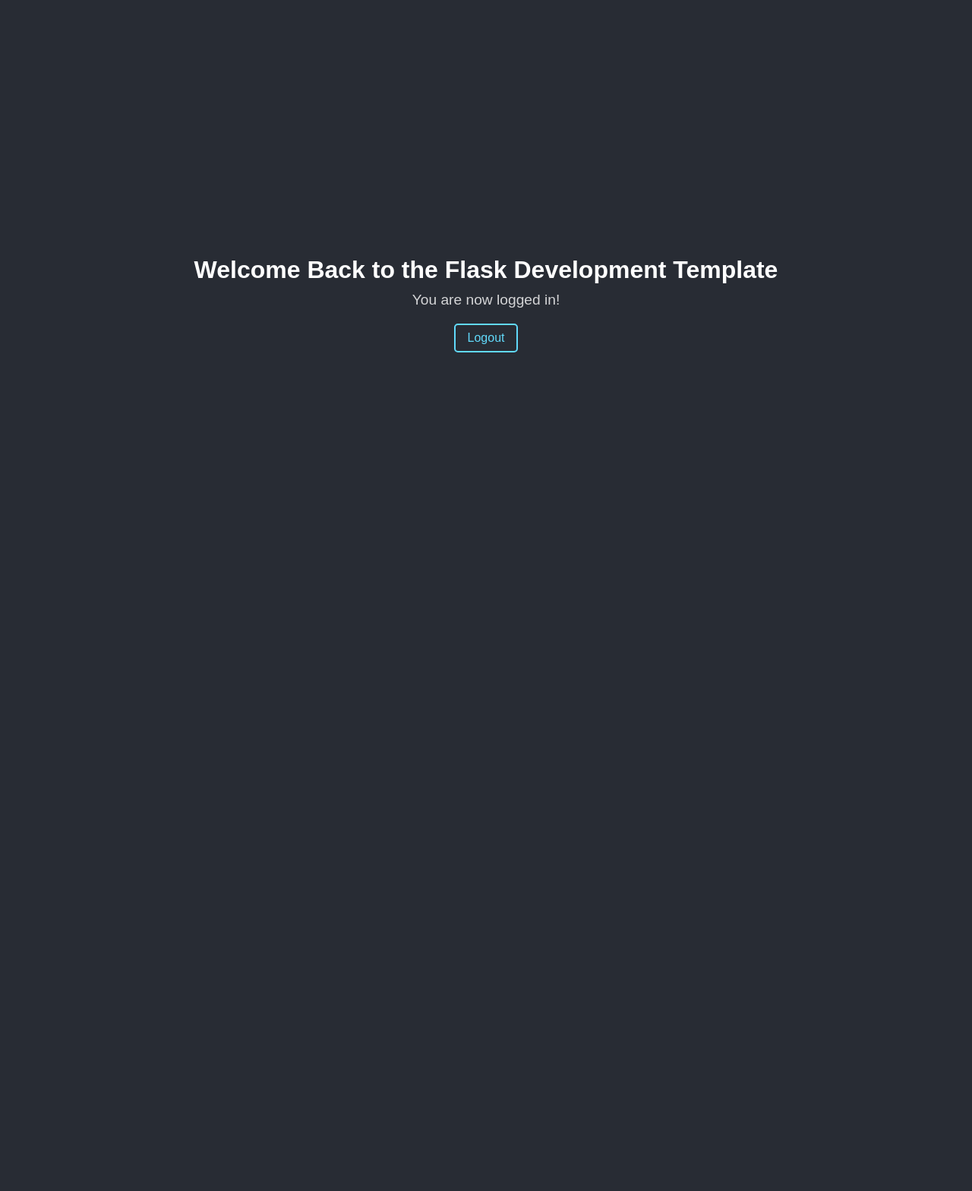
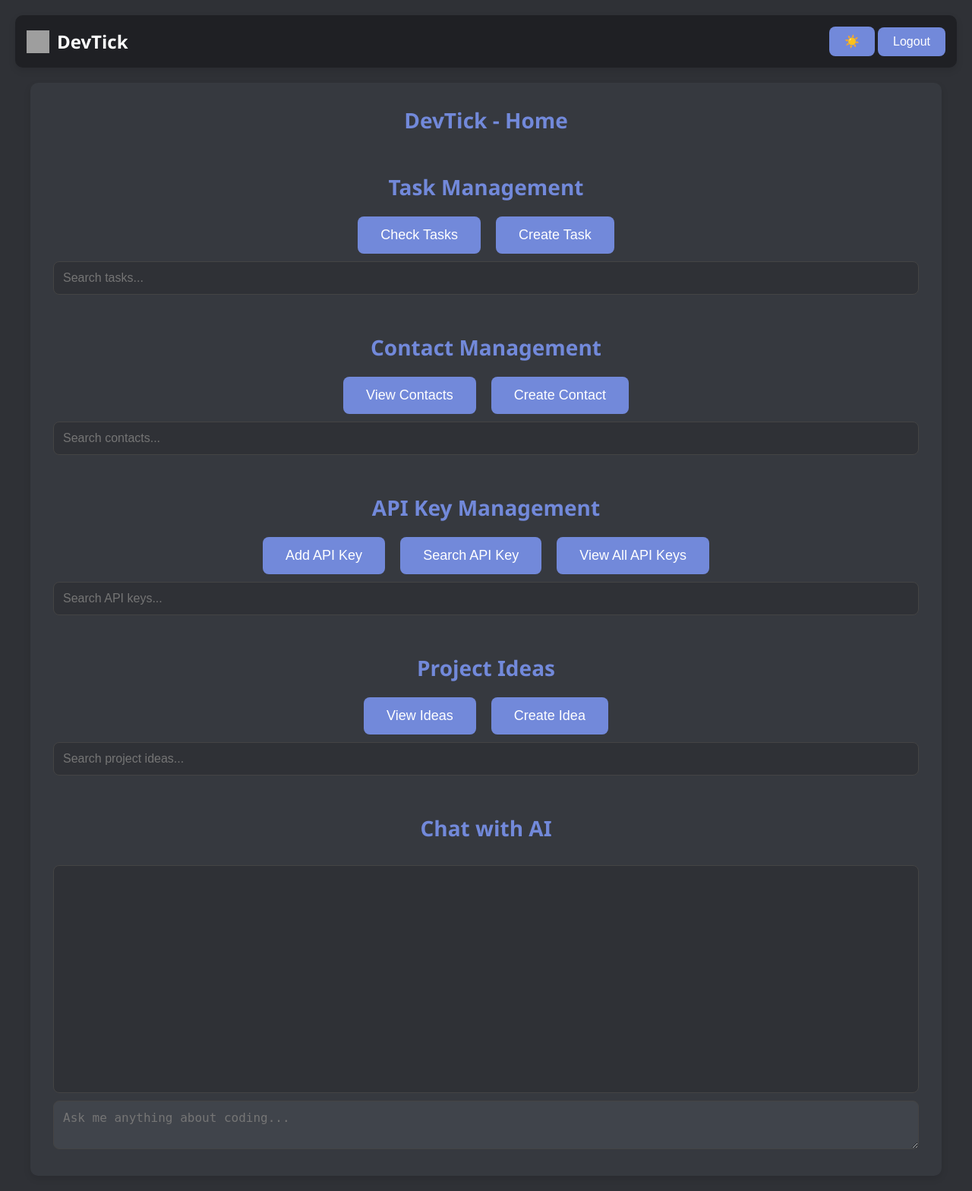
Before and after one commit to SarveshwarSenthilKumar/DevTick, a Flask app: page / in a window 1280 px wide. Shown: the whole page at 76% size. Before the commit the page ends 464 px from the top, so only its background shows below. Run offline with Flask 3, Linux system fonts and the light colour scheme; the visitor is signed in with stand-in values (Sample User, id 1); grey boxes are pictures that could not be loaded.

Commit message:
Created Basic UI for app

```diff
--- a/app.py
+++ b/app.py
@@ -29,7 +29,7 @@ def index():
         if not session.get("name"):
             return render_template("index.html", authentication=True)
         else:
-            return render_template("/auth/loggedin.html")
+            return render_template("homepage.html")
 
 if autoRun:
     if __name__ == '__main__':
--- a/templates/auth/loggedIn.html
+++ /dev/null
@@ -1,51 +0,0 @@
-<!DOCTYPE html>
-<html lang="en">
-<head>
-    <meta charset="UTF-8">
-    <meta name="viewport" content="width=device-width, initial-scale=1.0">
-    <title>Welcome Back</title>
-    <style>
-        body {
-            font-family: Arial, sans-serif;
-            display: flex;
-            justify-content: center;
-            align-items: center;
-            height: 100vh;
-            margin: 0;
-            background-color: #282c34;
-            color: white;
-            text-align: center;
-            flex-direction: column;
-        }
-        .header {
-            font-size: 2rem;
-            font-weight: bold;
-            margin-bottom: 10px;
-        }
-        .subtext {
-            font-size: 1.2rem;
-            opacity: 0.8;
-            margin-bottom: 20px;
-        }
-        .logout-button {
-            background-color: transparent;
-            color: #61dafb;
-            border: 2px solid #61dafb;
-            font-size: 1rem;
-            padding: 8px 16px;
-            border-radius: 5px;
-            cursor: pointer;
-            transition: background 0.3s, color 0.3s;
-        }
-        .logout-button:hover {
-            background-color: #61dafb;
-            color: black;
-        }
-    </style>
-</head>
-<body>
-    <div class="header">Welcome Back to the Flask Development Template</div>
-    <div class="subtext">You are now logged in!</div>
-    <button class="logout-button" onclick="location.href='/auth/logout'">Logout</button>
-</body>
-</html>
--- a/templates/auth/login.html
+++ b/templates/auth/login.html
@@ -118,10 +118,10 @@
         }
     </style>
 </head>
-<body>
+<body class="dark-mode">
 
 <!-- Button to toggle dark mode -->
-<button class="theme-toggle-btn" onclick="toggleTheme()">🌙</button>
+<button class="theme-toggle-btn" onclick="toggleTheme()">☀️</button>
 
 <div class="login-container">
     <div class="logo">
--- a/templates/auth/signup.html
+++ b/templates/auth/signup.html
@@ -129,10 +129,10 @@
         }
     </style>
 </head>
-<body>
+<body class="dark-mode">
 
 <!-- Button to toggle dark mode -->
-<button class="theme-toggle-btn" onclick="toggleTheme()">🌙</button>
+<button class="theme-toggle-btn" onclick="toggleTheme()">☀️</button>
 
 <div class="signup-container">
     <div class="logo">
--- /dev/null
+++ b/templates/homepage.html
@@ -0,0 +1,363 @@
+<!DOCTYPE html>
+<html lang="en">
+<head>
+    <meta charset="UTF-8">
+    <meta name="viewport" content="width=device-width, initial-scale=1.0">
+    <title>DevTick - Home</title>
+
+    <!-- Favicon -->
+    <link rel="icon" type="image/png" href="https://i.ibb.co/KjnRR0ky/image-2025-04-02-195727739.png">
+
+    <style>
+        /* Reset default margins and paddings */
+        * {
+            margin: 0;
+            padding: 0;
+            box-sizing: border-box;
+        }
+
+        /* General Body Styling */
+        body {
+            font-family: 'Segoe UI', Tahoma, Geneva, Verdana, sans-serif;
+            background-color: #2f3136;
+            color: white;
+            display: flex;
+            flex-direction: column;
+            justify-content: flex-start;
+            align-items: center;
+            min-height: 100vh;
+            padding: 20px;
+        }
+
+        /* Header Styling */
+        header {
+            width: 100%;
+            background-color: #1f2024;
+            color: white;
+            padding: 15px;
+            display: flex;
+            justify-content: space-between;
+            align-items: center;
+            box-shadow: 0 4px 10px rgba(0, 0, 0, 0.1);
+            border-radius: 10px;
+            margin-bottom: 20px;
+        }
+
+        .logo {
+            font-size: 24px;
+            font-weight: bold;
+            display: flex;
+            align-items: center;
+            gap: 10px;
+        }
+
+        .logo img {
+            width: 30px;
+            height: 30px;
+        }
+
+        .logout-btn, .theme-toggle-btn {
+            background-color: #7289da;
+            color: white;
+            cursor: pointer;
+            border: none;
+            padding: 10px 20px;
+            font-size: 16px;
+            border-radius: 8px;
+            transition: background-color 0.3s;
+        }
+
+        .logout-btn:hover, .theme-toggle-btn:hover {
+            background-color: #5b6eae;
+        }
+
+        /* Main Container */
+        .container {
+            width: 100%;
+            max-width: 1200px;
+            background-color: #36393f;
+            border-radius: 10px;
+            box-shadow: 0 4px 10px rgba(0, 0, 0, 0.1);
+            padding: 30px;
+            display: flex;
+            flex-direction: column;
+            gap: 30px;
+        }
+
+        .section-title {
+            font-size: 28px;
+            text-align: center;
+            margin-bottom: 20px;
+            color: #7289da;
+        }
+
+        .button-group {
+            display: flex;
+            gap: 20px;
+            justify-content: center;
+        }
+
+        .button-group button {
+            background-color: #7289da;
+            color: white;
+            cursor: pointer;
+            border: none;
+            padding: 14px 30px;
+            font-size: 18px;
+            border-radius: 8px;
+            transition: background-color 0.3s;
+        }
+
+        .button-group button:hover {
+            background-color: #5b6eae;
+        }
+
+        .search-bar {
+            width: 100%;
+            padding: 12px;
+            border-radius: 8px;
+            border: 1px solid #444;
+            margin-top: 10px;
+            background-color: #2f3136;
+            color: white;
+            font-size: 16px;
+        }
+
+        .tasks-list, .contacts-list, .api-keys-list, .project-ideas-list {
+            margin-top: 20px;
+            list-style: none;
+            padding: 0;
+        }
+
+        .tasks-list li, .contacts-list li, .api-keys-list li, .project-ideas-list li {
+            padding: 10px;
+            background-color: #40444b;
+            border-radius: 5px;
+            margin-bottom: 10px;
+        }
+
+        .urgent-task {
+            background-color: #ff3b3b;
+            border: 1px solid red;
+        }
+
+        .chat-box {
+            width: 100%;
+            height: 300px;
+            border-radius: 8px;
+            background-color: #2f3136;
+            padding: 15px;
+            overflow-y: scroll;
+            margin-top: 30px;
+            border: 1px solid #444;
+        }
+
+        .chat-input {
+            width: 100%;
+            padding: 12px;
+            border-radius: 8px;
+            border: 1px solid #444;
+            font-size: 16px;
+            box-sizing: border-box;
+            margin-top: 10px;
+            background-color: #40444b;
+            color: white;
+        }
+
+        /* Dark Mode Styles */
+        .dark-mode {
+            background-color: #2f3136;
+            color: white;
+        }
+
+        .dark-mode header {
+            background-color: #1f2024;
+        }
+
+        .dark-mode .container {
+            background-color: #36393f;
+        }
+
+        .dark-mode .tasks-list li,
+        .dark-mode .contacts-list li,
+        .dark-mode .api-keys-list li,
+        .dark-mode .project-ideas-list li {
+            background-color: #40444b;
+        }
+
+        .dark-mode .search-bar {
+            background-color: #2f3136;
+            color: white;
+        }
+
+        .dark-mode .chat-box {
+            background-color: #2f3136;
+        }
+
+        /* Light Mode Styles */
+        .light-mode {
+            background-color: #ffffff;
+            color: black;
+        }
+
+        .light-mode header {
+            background-color: #f1f1f1;
+        }
+
+        .light-mode .container {
+            background-color: #f9f9f9;
+        }
+
+        .light-mode .tasks-list li,
+        .light-mode .contacts-list li,
+        .light-mode .api-keys-list li,
+        .light-mode .project-ideas-list li {
+            background-color: #e5e5e5;
+        }
+
+        .light-mode .search-bar {
+            background-color: #f9f9f9;
+            color: black;
+        }
+
+        .light-mode .chat-box {
+            background-color: #f9f9f9;
+        }
+
+        .light-mode .DevTickHeader {
+            color: black;
+        }
+    </style>
+</head>
+<body class="dark-mode">
+
+<header>
+    <div class="logo">
+        <img src="https://i.ibb.co/KjnRR0ky/image-2025-04-02-195727739.png" alt="DevTick Logo">
+        <span class="DevTickHeader">DevTick</span>
+    </div>
+    <div>
+        <button class="theme-toggle-btn" onclick="toggleTheme()">☀️</button>
+        <button class="logout-btn" onclick="logout()">Logout</button>
+    </div>
+</header>
+
+<div class="container">
+    <h2 class="section-title">DevTick - Home</h2>
+
+    <!-- Task Management -->
+    <div class="section">
+        <h3 class="section-title">Task Management</h3>
+        <div class="button-group">
+            <button onclick="checkTasks()">Check Tasks</button>
+            <button onclick="createTask()">Create Task</button>
+        </div>
+        <input type="text" class="search-bar" placeholder="Search tasks..." oninput="searchTasks()">
+        <ul class="tasks-list" id="tasks-list">
+            <!-- Tasks will be dynamically added here -->
+        </ul>
+    </div>
+
+    <!-- Contact Management -->
+    <div class="section">
+        <h3 class="section-title">Contact Management</h3>
+        <div class="button-group">
+            <button onclick="checkContacts()">View Contacts</button>
+            <button onclick="createContact()">Create Contact</button>
+        </div>
+        <input type="text" class="search-bar" placeholder="Search contacts..." oninput="searchContacts()">
+        <ul class="contacts-list" id="contacts-list">
+            <!-- Contacts will be dynamically added here -->
+        </ul>
+    </div>
+
+    <!-- API Key Management -->
+    <div class="section">
+        <h3 class="section-title">API Key Management</h3>
+        <div class="button-group">
+            <button onclick="addApiKey()">Add API Key</button>
+            <button onclick="searchApiKey()">Search API Key</button>
+            <button onclick="viewApiKeys()">View All API Keys</button>
+        </div>
+        <input type="text" class="search-bar" placeholder="Search API keys..." oninput="searchApiKeys()">
+        <ul class="api-keys-list" id="api-keys-list">
+            <!-- API Keys will be dynamically added here -->
+        </ul>
+    </div>
+
+    <!-- Project Ideas -->
+    <div class="section">
+        <h3 class="section-title">Project Ideas</h3>
+        <div class="button-group">
+            <button onclick="viewProjectIdeas()">View Ideas</button>
+            <button onclick="createProjectIdea()">Create Idea</button>
+        </div>
+        <input type="text" class="search-bar" placeholder="Search project ideas..." oninput="searchProjectIdeas()">
+        <ul class="project-ideas-list" id="project-ideas-list">
+            <!-- Project Ideas will be dynamically added here -->
+        </ul>
+    </div>
+
+    <!-- AI Chat -->
+    <div class="section">
+        <h3 class="section-title">Chat with AI</h3>
+        <div class="chat-box" id="chat-box"></div>
+        <textarea id="chat-input" class="chat-input" placeholder="Ask me anything about coding..."></textarea>
+    </div>
+</div>
+
+<script>
+    // Toggle dark and light theme
+    function toggleTheme() {
+        const body = document.body;
+        body.classList.toggle('dark-mode');
+        body.classList.toggle('light-mode');
+
+        const button = document.querySelector('.theme-toggle-btn');
+        button.textContent = body.classList.contains('dark-mode') ? '☀️' : '🌙';
+    }
+
+    // Task Management Functions
+    function checkTasks() { alert("Checking tasks..."); }
+    function createTask() { alert("Creating new task..."); }
+    function checkContacts() { alert("Viewing contacts..."); }
+    function createContact() { alert("Creating new contact..."); }
+    function addApiKey() { alert("Adding new API key..."); }
+    function searchApiKey() { alert("Searching API key..."); }
+    function viewApiKeys() { alert("Viewing API keys..."); }
+    function viewProjectIdeas() { alert("Viewing project ideas..."); }
+    function createProjectIdea() { alert("Creating new project idea..."); }
+
+    // Search Functions
+    function searchTasks() { console.log("Searching tasks..."); }
+    function searchContacts() { console.log("Searching contacts..."); }
+    function searchApiKeys() { console.log("Searching API keys..."); }
+    function searchProjectIdeas() { console.log("Searching project ideas..."); }
+
+    // AI Chat Functions
+    document.getElementById('chat-input').addEventListener('keypress', function (e) {
+        if (e.key === 'Enter') {
+            const chatBox = document.getElementById('chat-box');
+            const message = document.getElementById('chat-input').value;
+            chatBox.innerHTML += `<p><strong>You:</strong> ${message}</p>`;
+            document.getElementById('chat-input').value = '';
+
+            // Simulating AI response
+            setTimeout(() => {
+                chatBox.innerHTML += `<p><strong>AI:</strong> I'm here to help you with coding!</p>`;
+                chatBox.scrollTop = chatBox.scrollHeight; // Scroll to bottom
+            }, 1000);
+        }
+    });
+
+    // Logout Function
+    function logout() {
+        let confirmation = confirm("You are about to log out of DevTick!");
+        if (confirmation) {
+            window.location.href = "/auth/logout";
+        }
+    }
+</script>
+
+</body>
+</html>
```
